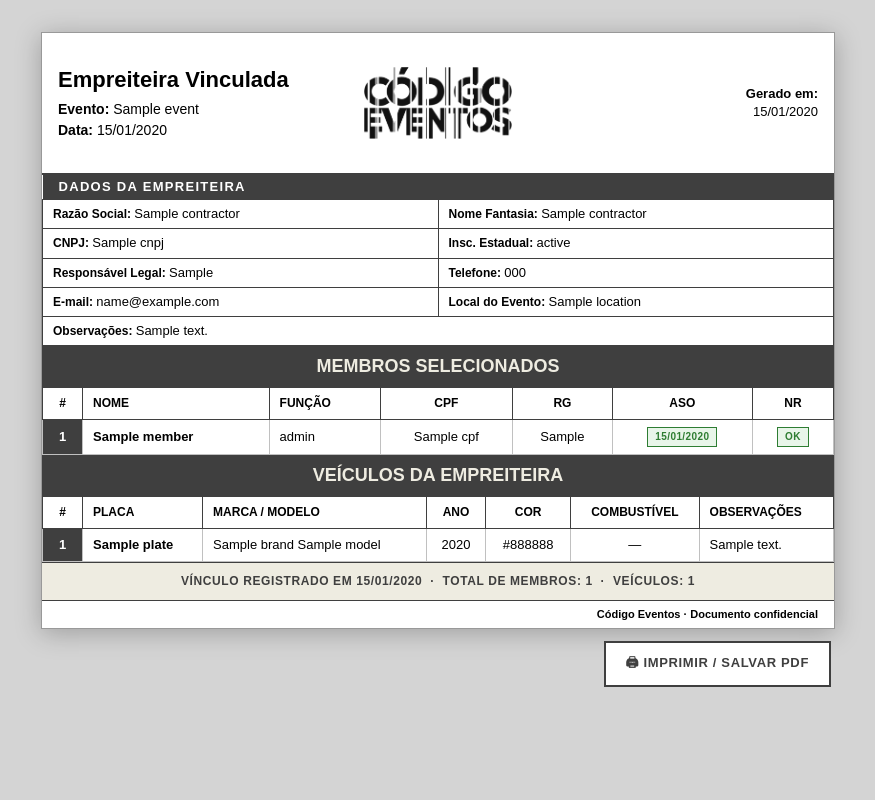
After one commit to codigoeventos/codigo_eventos, a Django app: template apps/events/templates/events/public_contractor.html in a window 1280 px wide. The commit adds this page. Shown: the whole page, without its empty margins (202-1077 px from the left). Run offline with Django 5.2, Linux system fonts and the light colour scheme; the template is opened without the code that fills it: most values are stand-ins (such as "Sample title", 1, 10 or a date in 2020).

Commit message:
feat: adjustments

```diff
--- a/apps/events/templates/events/event_detail.html
+++ b/apps/events/templates/events/event_detail.html
@@ -212,6 +212,12 @@
                             {{ assignment.contractor.name }}
                         </a>
                         <div class="flex items-center gap-1">
+                            <a href="{{ assignment.get_public_url }}" target="_blank"
+                                class="p-1 text-gray-400 hover:text-green-600 transition-colors" title="Link público">
+                                <svg class="w-4 h-4" fill="none" stroke="currentColor" viewBox="0 0 24 24">
+                                    <path stroke-linecap="round" stroke-linejoin="round" stroke-width="2" d="M13.828 10.172a4 4 0 00-5.656 0l-4 4a4 4 0 105.656 5.656l1.102-1.101m-.758-4.899a4 4 0 005.656 0l4-4a4 4 0 00-5.656-5.656l-1.1 1.1" />
+                                </svg>
+                            </a>
                             <a href="{% url 'events:contractor_assign_edit' event.pk assignment.pk %}"
                                 class="p-1 text-gray-400 hover:text-blue-600 transition-colors" title="Editar membros">
                                 <svg class="w-4 h-4" fill="none" stroke="currentColor" viewBox="0 0 24 24">
--- /dev/null
+++ b/apps/events/templates/events/public_contractor.html
@@ -0,0 +1,347 @@
+{% load static %}
+<!DOCTYPE html>
+<html lang="pt-BR">
+<head>
+    <meta charset="UTF-8">
+    <meta name="viewport" content="width=device-width, initial-scale=1.0">
+    <title>Empreiteira – {{ assignment.contractor.name }}</title>
+    <style>
+        *, *::before, *::after { box-sizing: border-box; margin: 0; padding: 0; }
+        body {
+            font-family: Arial, Helvetica, sans-serif;
+            font-size: 15px;
+            color: #000;
+            background: #d4d4d4;
+            line-height: 1.4;
+            padding: 32px 16px;
+            min-height: 100vh;
+        }
+
+        :root {
+            --doc-dark:   #3f3f3f;
+            --doc-cream:  #eeece1;
+            --doc-white:  #ffffff;
+            --doc-black:  #000000;
+            --doc-border: #3f3f3f;
+        }
+
+        .doc {
+            max-width: 794px;
+            margin: 0 auto;
+            background: var(--doc-white);
+            border: 1px solid #999;
+            box-shadow: 0 4px 24px rgba(0,0,0,.25);
+        }
+
+        /* ── Header ─────────────────────────────── */
+        .doc-header {
+            background: var(--doc-white);
+            padding: 2rem 1rem;
+            border-bottom: 2px solid var(--doc-dark);
+        }
+        .doc-header-title { font-size: 22px; font-weight: 700; color: var(--doc-black); }
+        .doc-header-right { text-align: right; font-size: 13px; color: var(--doc-black); }
+
+        /* ── Section bars ────────────────────────── */
+        .doc-section-bar {
+            background: var(--doc-dark);
+            color: var(--doc-white);
+            font-size: 12px;
+            font-weight: 700;
+            text-transform: uppercase;
+            letter-spacing: 0.1em;
+            padding: 5px 16px;
+        }
+        .doc-section-title {
+            background: var(--doc-dark);
+            color: var(--doc-cream);
+            font-size: 18px;
+            font-weight: 700;
+            text-transform: uppercase;
+            text-align: center;
+            padding: 8px 16px;
+        }
+
+        /* ── Info table ──────────────────────────── */
+        .info-table { width: 100%; border-collapse: collapse; }
+        .info-table td {
+            border: 1px solid var(--doc-border);
+            padding: 5px 10px;
+            vertical-align: top;
+            font-size: 13px;
+        }
+        .info-label { font-weight: 700; font-size: 12px; }
+        .info-value { font-weight: 400; font-size: 13px; min-height: 18px; }
+
+        /* ── Data table ──────────────────────────── */
+        .data-table-wrap { width: 100%; overflow-x: auto; -webkit-overflow-scrolling: touch; }
+        .data-table { width: 100%; min-width: 520px; border-collapse: collapse; }
+        .data-table thead th {
+            background: var(--doc-white);
+            border: 1px solid var(--doc-border);
+            font-size: 12px;
+            font-weight: 700;
+            text-transform: uppercase;
+            padding: 7px 10px;
+        }
+        .data-table tbody td {
+            border: 1px solid #c0c0c0;
+            padding: 7px 10px;
+            font-size: 13px;
+            vertical-align: middle;
+        }
+        .data-table tbody tr:nth-child(even) td { background: #f5f5f0; }
+        .data-table tbody td.col-num {
+            background: var(--doc-dark) !important;
+            color: var(--doc-white) !important;
+            font-weight: 700;
+            text-align: center;
+            width: 40px;
+        }
+        .data-table tbody td.col-name { font-weight: 600; }
+
+        /* ── Status badges ───────────────────────── */
+        .badge {
+            display: inline-block;
+            font-size: 10px;
+            font-weight: 700;
+            text-transform: uppercase;
+            letter-spacing: 0.04em;
+            padding: 2px 7px;
+            border: 1px solid;
+            white-space: nowrap;
+        }
+        .badge-valid       { color: #2e7d32; border-color: #2e7d32; background: #e8f5e9; }
+        .badge-expiring    { color: #b45309; border-color: #b45309; background: #fef3c7; }
+        .badge-expired     { color: #c62828; border-color: #c62828; background: #ffebee; }
+        .badge-nodoc       { color: #666;    border-color: #bbb;    background: #f5f5f5; }
+
+        /* ── Empty msg ───────────────────────────── */
+        .empty-msg { text-align: center; padding: 16px; color: #888; font-size: 13px; }
+
+        /* ── Footer ──────────────────────────────── */
+        .doc-footer {
+            font-size: 11px;
+            font-weight: 700;
+            text-align: right;
+            padding: 6px 16px;
+            color: var(--doc-black);
+            border-top: 1px solid var(--doc-border);
+        }
+
+        /* ── Print bar ───────────────────────────── */
+        .print-bar {
+            max-width: 794px;
+            margin: 0 auto;
+            padding: 12px 4px;
+            display: flex;
+            justify-content: flex-end;
+        }
+        .btn-print {
+            font-family: Arial, Helvetica, sans-serif;
+            font-size: 13px;
+            font-weight: 700;
+            text-transform: uppercase;
+            letter-spacing: 0.05em;
+            padding: 10px 20px;
+            border: 2px solid var(--doc-dark);
+            cursor: pointer;
+            transition: all 0.15s;
+            background: var(--doc-white);
+            color: var(--doc-dark);
+        }
+        .btn-print:hover { background: var(--doc-dark); color: var(--doc-white); }
+
+        /* ── Print ───────────────────────────────── */
+        @media print {
+            .no-print { display: none !important; }
+            body { background: white !important; padding: 0; }
+            * { -webkit-print-color-adjust: exact !important; print-color-adjust: exact !important; }
+            .doc { box-shadow: none !important; border: none !important; margin: 0 !important; max-width: 100%; }
+            .data-table { min-width: unset; }
+        }
+
+        /* ── Mobile ──────────────────────────────── */
+        @media (max-width: 640px) {
+            body { background: #f0f0f0; padding: 0; font-size: 14px; }
+            .doc { border: none; box-shadow: none; }
+            .doc-header { padding: 16px 12px 12px; }
+            .doc-header-flex { flex-direction: column !important; align-items: center !important; gap: 10px !important; }
+            .doc-header-title { font-size: 18px; text-align: center; }
+            .print-bar { padding: 10px 12px; justify-content: stretch; }
+            .print-bar .btn-print { width: 100%; text-align: center; padding: 12px; }
+            .data-table-wrap { overflow-x: auto; }
+            .data-table { min-width: 480px; }
+        }
+    </style>
+</head>
+<body>
+
+<div class="doc">
+
+    <!-- ── Header ─────────────────────────────────────────────────── -->
+    <div class="doc-header">
+        <div style="display:flex;align-items:center;justify-content:space-between;gap:20px;" class="doc-header-flex">
+            <div style="flex:1;">
+                <div class="doc-header-title">Empreiteira Vinculada</div>
+                <div style="font-size:14px;margin-top:4px;"><strong>Evento:</strong> {{ assignment.event.name }}</div>
+                <div style="font-size:14px;margin-top:2px;"><strong>Data:</strong> {{ assignment.event.event_date|date:"d/m/Y" }}</div>
+            </div>
+            <div style="flex-shrink:0;">
+                <img src="{% static 'assets/logo_black.png' %}" alt="Código Eventos"
+                     style="height:72px;width:auto;object-fit:contain;display:block;">
+            </div>
+            <div style="text-align:right;flex:1;font-size:13px;">
+                <strong>Gerado em:</strong><br>{{ assignment.assigned_at|date:"d/m/Y" }}
+            </div>
+        </div>
+    </div>
+
+    <!-- ── Contractor info ──────────────────────────────────────── -->
+    <table class="info-table">
+        <tr>
+            <td class="doc-section-bar" colspan="2" style="padding:3px 16px;border:none;">DADOS DA EMPREITEIRA</td>
+        </tr>
+        <tr>
+            <td style="width:50%"><span class="info-label">Razão Social: </span><span class="info-value">{{ assignment.contractor.name }}</span></td>
+            <td style="width:50%"><span class="info-label">Nome Fantasia: </span><span class="info-value">{{ assignment.contractor.trade_name|default:"—" }}</span></td>
+        </tr>
+        <tr>
+            <td><span class="info-label">CNPJ: </span><span class="info-value">{{ assignment.contractor.cnpj|default:"—" }}</span></td>
+            <td><span class="info-label">Insc. Estadual: </span><span class="info-value">{{ assignment.contractor.state_registration|default:"—" }}</span></td>
+        </tr>
+        <tr>
+            <td><span class="info-label">Responsável Legal: </span><span class="info-value">{{ assignment.contractor.legal_representative|default:"—" }}</span></td>
+            <td><span class="info-label">Telefone: </span><span class="info-value">{{ assignment.contractor.phone|default:"—" }}</span></td>
+        </tr>
+        <tr>
+            <td><span class="info-label">E-mail: </span><span class="info-value">{{ assignment.contractor.email|default:"—" }}</span></td>
+            <td><span class="info-label">Local do Evento: </span><span class="info-value">{{ assignment.event.location|default:"—" }}</span></td>
+        </tr>
+        {% if assignment.notes %}
+        <tr>
+            <td colspan="2"><span class="info-label">Observações: </span><span class="info-value">{{ assignment.notes }}</span></td>
+        </tr>
+        {% endif %}
+    </table>
+
+    <!-- ── Members ──────────────────────────────────────────────── -->
+    <div class="doc-section-title">Membros Selecionados</div>
+
+    <div class="data-table-wrap">
+    <table class="data-table">
+        <thead>
+            <tr>
+                <th style="width:40px;">#</th>
+                <th style="text-align:left;">Nome</th>
+                <th style="text-align:left;">Função</th>
+                <th style="text-align:center;">CPF</th>
+                <th style="text-align:center;">RG</th>
+                <th style="text-align:center;">ASO</th>
+                <th style="text-align:center;">NR</th>
+            </tr>
+        </thead>
+        <tbody>
+            {% for member in members %}
+            <tr>
+                <td class="col-num" data-label="#">{{ forloop.counter }}</td>
+                <td class="col-name" data-label="Nome">{{ member.name }}</td>
+                <td data-label="Função">{{ member.role|default:"—" }}</td>
+                <td style="text-align:center;" data-label="CPF">{{ member.cpf|default:"—" }}</td>
+                <td style="text-align:center;" data-label="RG">{{ member.rg|default:"—" }}</td>
+                <td style="text-align:center;" data-label="ASO">
+                    {% if member.aso_expiry_date %}
+                        {% if member.aso_doc_status == 'expired' %}
+                            <span class="badge badge-expired">Vencido {{ member.aso_expiry_date|date:"d/m/Y" }}</span>
+                        {% elif member.aso_doc_status == 'expiring_soon' %}
+                            <span class="badge badge-expiring">Vence {{ member.aso_expiry_date|date:"d/m/Y" }}</span>
+                        {% else %}
+                            <span class="badge badge-valid">{{ member.aso_expiry_date|date:"d/m/Y" }}</span>
+                        {% endif %}
+                    {% else %}
+                        <span class="badge badge-nodoc">Sem ASO</span>
+                    {% endif %}
+                </td>
+                <td style="text-align:center;" data-label="NR">
+                    {% if member.nr_doc_status == 'expired' %}
+                        <span class="badge badge-expired">Vencido</span>
+                    {% elif member.nr_doc_status == 'expiring_soon' %}
+                        <span class="badge badge-expiring">A vencer</span>
+                    {% elif member.nr_doc_status == 'valid' %}
+                        <span class="badge badge-valid">OK</span>
+                    {% else %}
+                        <span class="badge badge-nodoc">Sem NR</span>
+                    {% endif %}
+                </td>
+            </tr>
+            {% empty %}
+            <tr><td colspan="7" class="empty-msg">Nenhum membro selecionado para este evento.</td></tr>
+            {% endfor %}
+        </tbody>
+    </table>
+    </div>
+
+    <!-- ── Vehicles ──────────────────────────────────────────────── -->
+    <div class="doc-section-title" style="margin-top:0;">Veículos da Empreiteira</div>
+
+    <div class="data-table-wrap">
+    <table class="data-table">
+        <thead>
+            <tr>
+                <th style="width:40px;">#</th>
+                <th style="text-align:left;">Placa</th>
+                <th style="text-align:left;">Marca / Modelo</th>
+                <th style="text-align:center;">Ano</th>
+                <th style="text-align:center;">Cor</th>
+                <th style="text-align:center;">Combustível</th>
+                <th style="text-align:left;">Observações</th>
+            </tr>
+        </thead>
+        <tbody>
+            {% for vehicle in vehicles %}
+            <tr>
+                <td class="col-num" data-label="#">{{ forloop.counter }}</td>
+                <td class="col-name" data-label="Placa">{{ vehicle.plate }}</td>
+                <td data-label="Marca/Modelo">
+                    {% if vehicle.brand or vehicle.model %}
+                        {{ vehicle.brand|default:"" }} {{ vehicle.model|default:"" }}
+                    {% else %}—{% endif %}
+                </td>
+                <td style="text-align:center;" data-label="Ano">{{ vehicle.year|default:"—" }}</td>
+                <td style="text-align:center;" data-label="Cor">{{ vehicle.color|default:"—" }}</td>
+                <td style="text-align:center;" data-label="Combustível">{{ vehicle.get_fuel_display|default:"—" }}</td>
+                <td data-label="Observações">{{ vehicle.notes|default:"—" }}</td>
+            </tr>
+            {% empty %}
+            <tr><td colspan="7" class="empty-msg">Nenhum veículo cadastrado para esta empreiteira.</td></tr>
+            {% endfor %}
+        </tbody>
+    </table>
+    </div>
+
+    <!-- ── Footer ───────────────────────────────────────────────── -->
+    <div style="background:var(--doc-cream);padding:10px 16px;text-align:center;font-size:12px;
+                font-weight:700;text-transform:uppercase;letter-spacing:0.05em;
+                color:var(--doc-dark);border-top:1px solid var(--doc-dark);">
+        Vínculo registrado em {{ assignment.assigned_at|date:"d/m/Y" }}
+        &nbsp;·&nbsp;
+        Total de membros: {{ members|length }}
+        &nbsp;·&nbsp;
+        Veículos: {{ vehicles|length }}
+    </div>
+
+    <div class="doc-footer">
+        Código Eventos · Documento confidencial
+    </div>
+
+</div><!-- /doc -->
+
+<!-- ── Print bar ────────────────────────────────────────────── -->
+<div class="print-bar no-print">
+    <button type="button" onclick="window.print()" class="btn-print">
+        🖨 Imprimir / Salvar PDF
+    </button>
+</div>
+
+</body>
+</html>
--- a/apps/events/urls.py
+++ b/apps/events/urls.py
@@ -19,4 +19,7 @@ urlpatterns = [
     path('<int:pk>/contractors/<int:assignment_pk>/edit/', views.ContractorAssignEditView.as_view(), name='contractor_assign_edit'),
     path('<int:pk>/contractors/<int:assignment_pk>/remove/', views.ContractorAssignRemoveView.as_view(), name='contractor_assign_remove'),
     path('api/contractor-members/', views.ContractorMembersJSONView.as_view(), name='contractor_members_json'),
+
+    # Public contractor page (no login required)
+    path('contractors/public/<uuid:token>/', views.PublicContractorView.as_view(), name='public_contractor'),
 ]
```
Also changed, not shown: apps/budgets/templates/budgets/budget_form.html (+36 -29 lines), apps/contractors/models.py (+14 -0 lines), apps/events/views.py (+27 -0 lines), apps/contractors/migrations/0005_eventcontractor_public_token.py (added).
